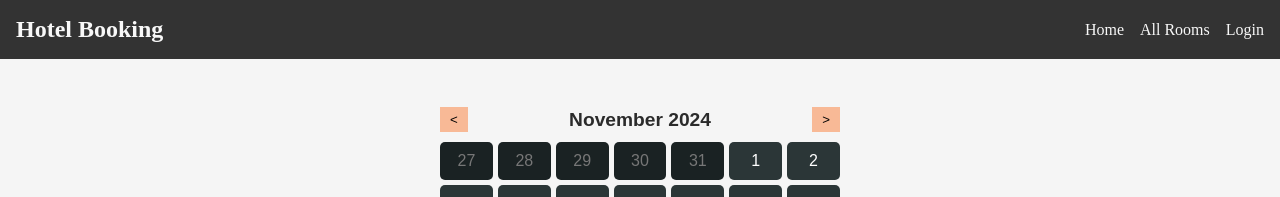
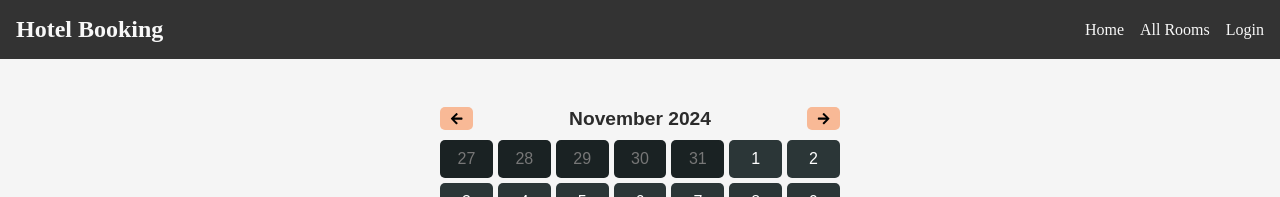
Before and after one commit to WolfDenCode/Booking-App, a React (Vite) app: page / in a window 1280 px wide. Shown: the top 197 px of the page. Built offline with nearby package versions, Linux system fonts and the light colour scheme; no server answers.

Commit message:
Guarding The Auth Route

```diff
--- a/package.json
+++ b/package.json
@@ -13,6 +13,7 @@
     "firebase": "^11.0.1",
     "react": "^18.3.1",
     "react-dom": "^18.3.1",
+    "react-icons": "^5.3.0",
     "react-router-dom": "^6.27.0"
   },
   "devDependencies": {
--- a/src/components/AuthForm.jsx
+++ b/src/components/AuthForm.jsx
@@ -1,4 +1,4 @@
-import React, { useContext, useState } from "react";
+import React, { useContext, useEffect, useState } from "react";
 import "./AuthForm.css";
 import { UserContext } from "./UserContext";
 import { useNavigate } from "react-router-dom";
@@ -11,6 +11,12 @@ const AuthForm = () => {
     name: "",
   });
   const [isLogin, setIsLogin] = useState(true);
+
+  useEffect(() => {
+    if (user) {
+      navigate("/");
+    }
+  }, []);
   const handleChange = (e) => {
     const { name, value } = e.target;
     setFormData((prev) => ({ ...prev, [name]: value }));
--- a/src/components/BookingComponent.css
+++ b/src/components/BookingComponent.css
@@ -113,3 +113,12 @@
   outline: 2px solid #0056b3;
   outline-offset: 2px;
 }
+.date-switcher {
+  display: flex;
+  justify-content: center;
+  align-items: center;
+  border-radius: 5px;
+}
+.date-switcher:hover {
+  background-color: #f8b896b6;
+}
--- a/src/components/BookingComponent.jsx
+++ b/src/components/BookingComponent.jsx
@@ -1,4 +1,6 @@
 import React, { useEffect, useState } from "react";
+import { FaArrowLeft, FaArrowRight } from "react-icons/fa";
+
 import RoomCard from "./RoomDetails/RoomCard";
 import "./BookingComponent.css";
 
@@ -163,14 +165,18 @@ const BookingComponent = ({ currentUser }) => {
   return (
     <div className="booking-container">
       <div className="calendar-header">
-        <button onClick={() => handleMonthChange(-1)}>&lt;</button>
+        <button className="date-switcher" onClick={() => handleMonthChange(-1)}>
+          <FaArrowLeft></FaArrowLeft>{" "}
+        </button>
         <h2>
           {currentDate.toLocaleString("default", {
             month: "long",
             year: "numeric",
           })}
         </h2>
-        <button onClick={() => handleMonthChange(1)}>&gt;</button>
+        <button className="date-switcher" onClick={() => handleMonthChange(1)}>
+          <FaArrowRight></FaArrowRight>
+        </button>
       </div>
 
       <div className="calendar-days">
--- /dev/null
+++ b/src/components/GuestRoute.jsx
@@ -0,0 +1,16 @@
+import { Navigate } from "react-router-dom";
+import { useContext } from "react";
+import { UserContext } from "./UserContext";
+
+const GuestRoute = ({ children }) => {
+  const { user } = useContext(UserContext);
+
+  // If user is authenticated, redirect to home
+  if (user) {
+    return <Navigate to="/" replace />;
+  }
+
+  return children;
+};
+
+export default GuestRoute;
--- a/src/components/Navbar.jsx
+++ b/src/components/Navbar.jsx
@@ -6,7 +6,7 @@ const Navbar = () => {
   const { user, setUser } = useContext(UserContext);
   const navigate = useNavigate();
   function handleLogout() {
-    localStorage.setItem("user", null);
+    localStorage.removeItem("user");
     setUser(null);
     navigate("/");
   }
--- a/src/main.jsx
+++ b/src/main.jsx
@@ -16,6 +16,7 @@ import AllRooms from "./components/AllRooms.jsx";
 import BookingComponent from "./components/BookingComponent.jsx";
 import AuthForm from "./components/AuthForm.jsx";
 import { UserProvider } from "./components/UserContext.jsx";
+import GuestRoute from "./components/GuestRoute.jsx";
 
 // let roomData = [
 //   {
@@ -90,7 +91,11 @@ const router = createBrowserRouter([
       },
       {
         path: "/auth",
-        element: <AuthForm></AuthForm>,
+        element: (
+          <GuestRoute>
+            <AuthForm></AuthForm>
+          </GuestRoute>
+        ),
       },
     ],
   },
```
Also changed, not shown: 1 other file (tests, documents, lock files or other folders).
